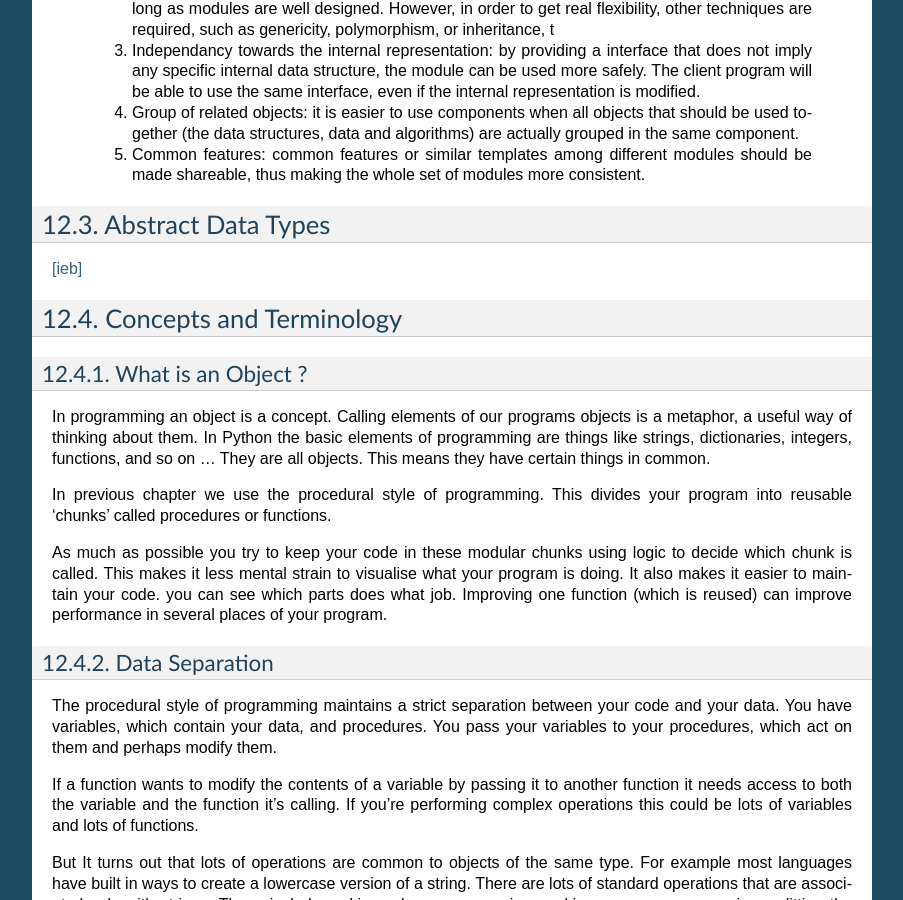
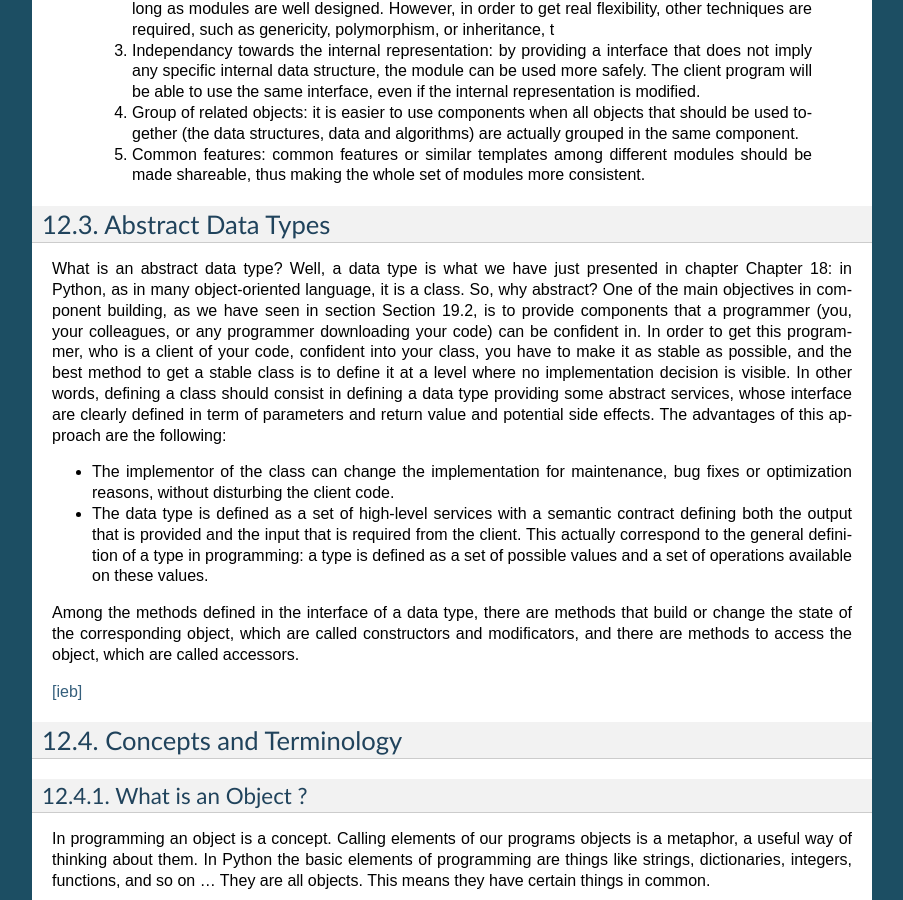
Before and after one commit to C3BI-pasteur-fr/python-course-1, a Sphinx documentation site: the page built from source/Object_Oriented_Programming.rst, in a window 1280 px wide and 900 px high, scrolled down 3092 px. Shown: the whole window, without its empty margins (198-1101 px from the left). Built offline with Sphinx 7.4.7, drawn with Linux system fonts in a browser that asks for light colours.

Commit message:
add raw material fot ADT

```diff
--- a/source/Object_Oriented_Programming.rst
+++ b/source/Object_Oriented_Programming.rst
@@ -163,6 +163,26 @@ components. On the technical side, there are some conditions for modules to be r
 Abstract Data Types
 ===================
 
+What is an abstract data type? Well, a data type is what we have just presented in chapter Chapter 18: in
+Python, as in many object-oriented language, it is a class. So, why abstract? One of the main objectives in
+component building, as we have seen in section Section 19.2, is to provide components that a programmer (you,
+your colleagues, or any programmer downloading your code) can be confident in. In order to get this programmer,
+who is a client of your code, confident into your class, you have to make it as stable as possible, and the best
+method to get a stable class is to define it at a level where no implementation decision is visible. In other words,
+defining a class should consist in defining a data type providing some abstract services, whose interface are clearly
+defined in term of parameters and return value and potential side effects. The advantages of this approach are the
+following:
+
+* The implementor of the class can change the implementation for maintenance, bug fixes or optimization
+  reasons, without disturbing the client code.
+* The data type is defined as a set of high-level services with a semantic contract defining both the output that
+  is provided and the input that is required from the client. This actually correspond to the general definition of
+  a type in programming: a type is defined as a set of possible values and a set of operations available on these
+  values.
+
+Among the methods defined in the interface of a data type, there are methods that build or change the state of the
+corresponding object, which are called constructors and modificators, and there are methods to access the object,
+which are called accessors.
 
 
 
```
Also changed, not shown: source/_static/code/multi-inheritance.png (deleted).
